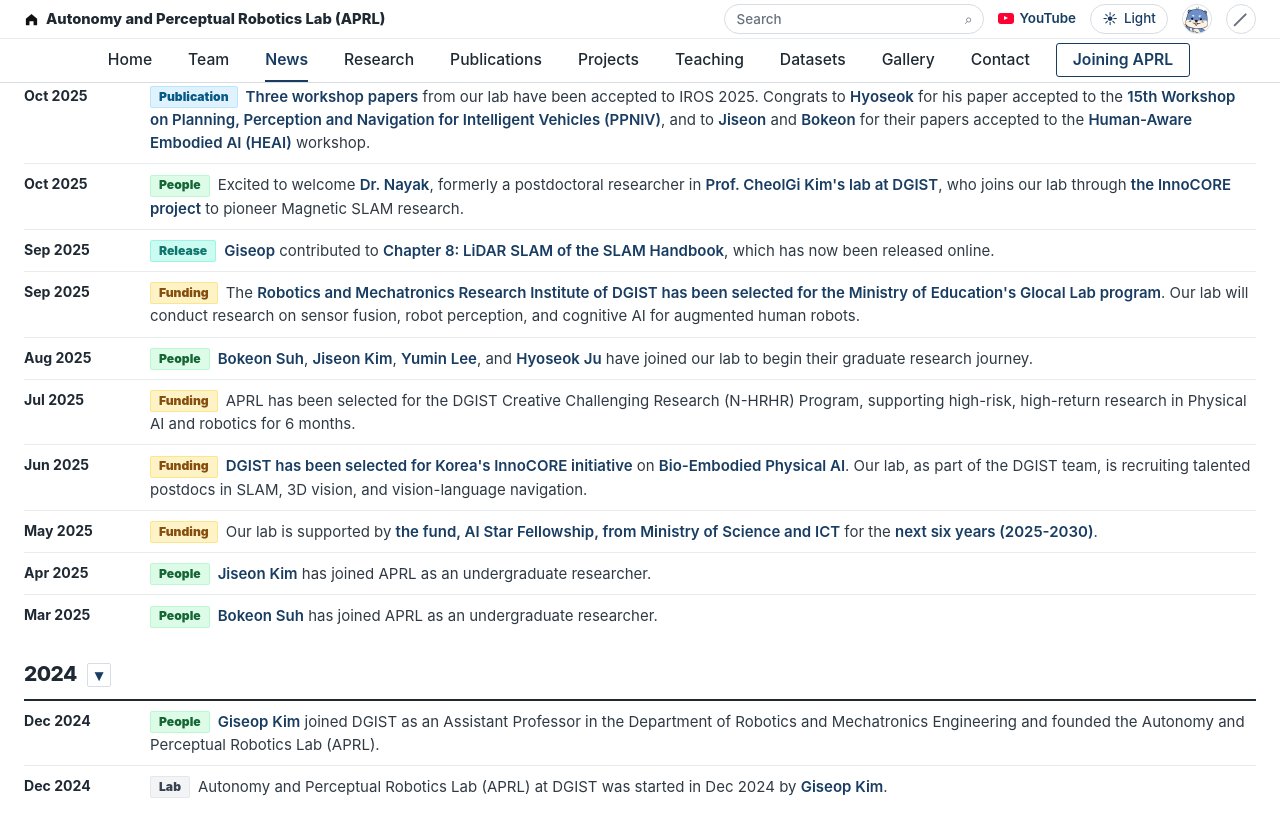
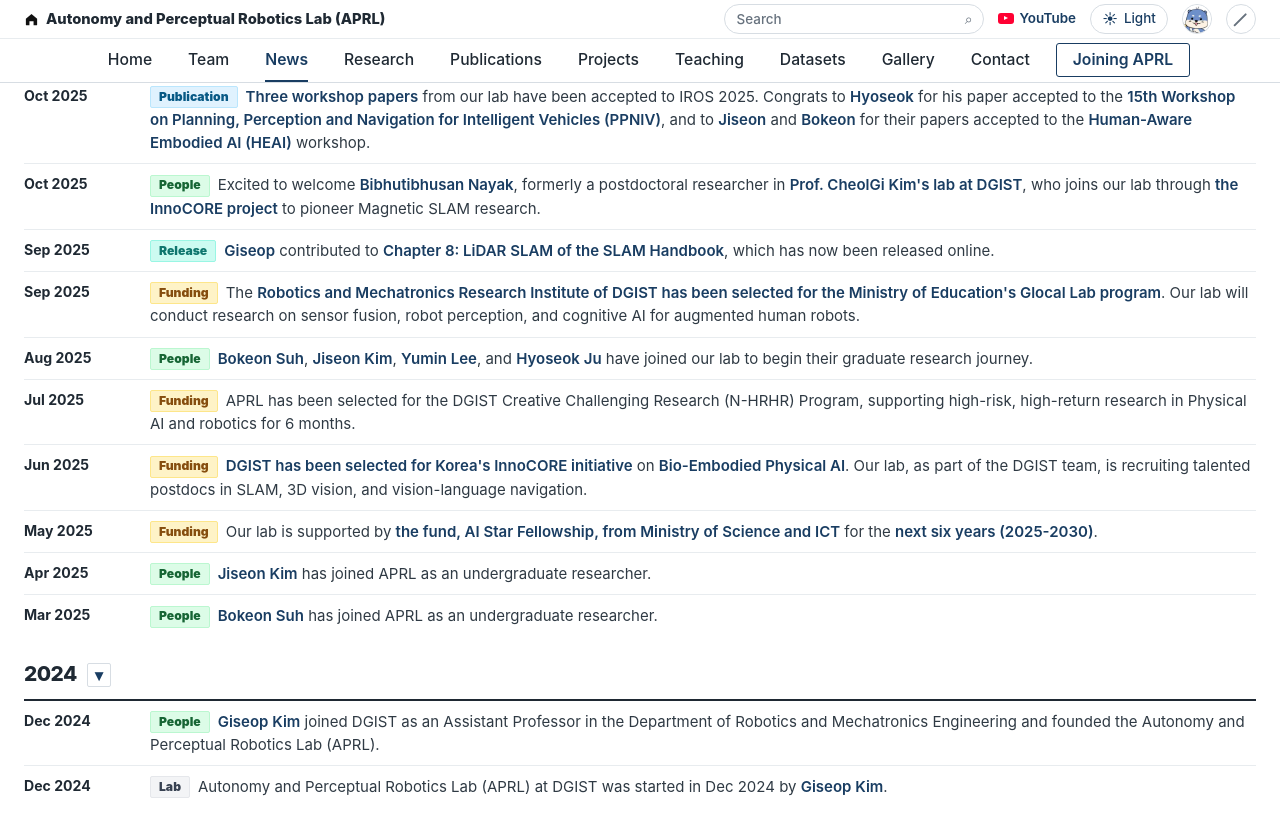
Before and after one commit to team-aprl/team-aprl.github.io, a Jekyll site: the page built from news.html, in a window 1280 px wide and 900 px high, scrolled down 1524 px. Shown: the top 837 px of the window. Built offline with Jekyll 4.4.1, drawn with Linux system fonts in a browser that asks for light colours.

Commit message:
Use Bibhutibhusan Nayak's full name in news

```diff
--- a/news-language.js
+++ b/news-language.js
@@ -20,7 +20,7 @@
     "winter-interns-2026": `<span class="news-tag tag-people">구성원</span><a href="team.html#team-member-hyeonwoo-jeong">정현우</a> 님, <a href="team.html#team-member-yewon-kim">김예원</a> 님, <a href="team.html#team-member-ayun-lee">이아윤</a> 님이 2026년 겨울·봄 학기 인턴으로 APRL에 합류했습니다. DGIST 4D 매핑과 지능형 로봇 탐사 연구에 참여합니다.`,
     "heai-poster-award": `<span class="news-tag tag-award">수상</span><a href="team.html#team-member-jiseon-kim">김지선</a> 님이 IROS 2025 <a href="https://heai-iros25-workshop.github.io/">HEAI Workshop</a>에서 <a href="https://www.dropbox.com/scl/fo/dz1m3bmpiiyb2ho8xku8x/ANYZ1dryKAzS2Lg_Z_Q5aQU?rlkey=5wt0uhmzp2s4zia7p1x79ansp&amp;dl=0">Best Poster Award</a>를 수상했습니다. 축하합니다.`,
     "iros-workshops-2025": `<span class="news-tag tag-publication">논문</span>연구실 워크숍 논문 3편이 IROS 2025에 채택되었습니다. <a href="team.html#team-member-hyoseok-ju">주효석</a> 님의 논문은 <a href="https://iros25-ppniv.github.io/">PPNIV Workshop</a>에, <a href="team.html#team-member-jiseon-kim">김지선</a> 님과 <a href="team.html#team-member-bokeon-suh">서보건</a> 님의 논문은 <a href="https://heai-iros25-workshop.github.io/">Human-Aware Embodied AI (HEAI) Workshop</a>에 채택되었습니다.`,
-    "nayak-joins": `<span class="news-tag tag-people">구성원</span>DGIST <a href="https://nbest.dgist.ac.kr/PROFESSOR.html">김철기 교수님 연구실</a>에서 근무한 <a href="team.html#team-member-bibhutibhusan-nayak">Nayak</a> 님이 <a href="https://www.hellodd.com/news/articleView.html?idxno=109383">InnoCORE 사업</a>을 통해 APRL에 합류했습니다. Magnetic SLAM 연구를 개척할 예정입니다.`,
+    "nayak-joins": `<span class="news-tag tag-people">구성원</span>DGIST <a href="https://nbest.dgist.ac.kr/PROFESSOR.html">김철기 교수님 연구실</a>에서 근무한 <a href="team.html#team-member-bibhutibhusan-nayak">Bibhutibhusan Nayak</a> 님이 <a href="https://www.hellodd.com/news/articleView.html?idxno=109383">InnoCORE 사업</a>을 통해 APRL에 합류했습니다. Magnetic SLAM 연구를 개척할 예정입니다.`,
     "slam-handbook": `<span class="news-tag tag-release">출간</span><a href="team.html#team-member-giseop-kim">김기섭</a> 교수님이 집필에 참여한 <a href="publications.html?year=2026&amp;type=book&amp;venue=slam-handbook#publications">SLAM Handbook 8장: LiDAR SLAM</a>이 온라인으로 공개되었습니다.`,
     "glocal-lab": `<span class="news-tag tag-funding">연구비</span><a href="https://www.etnews.com/20250911000013">DGIST 로봇및기계전자연구소가 교육부 글로컬랩 사업에 선정</a>되었습니다. APRL은 증강형 인간 로봇을 위한 센서 융합, 로봇 인식, 인지 AI 연구를 수행합니다.`,
     "grad-members-2025": `<span class="news-tag tag-people">구성원</span><a href="team.html#team-member-bokeon-suh">서보건</a> 님, <a href="team.html#team-member-jiseon-kim">김지선</a> 님, <a href="team.html#team-member-yumin-lee">이유민</a> 님, <a href="team.html#team-member-hyoseok-ju">주효석</a> 님이 APRL에 합류해 대학원 연구 여정을 시작했습니다.`,
--- a/news.html
+++ b/news.html
@@ -126,7 +126,7 @@ extra_scripts:
           </li>
           <li data-news-category="people" data-news-id="nayak-joins">
             <time datetime="2025-10">Oct 2025</time>
-            <p><span class="news-tag tag-people">People</span>Excited to welcome <a href="{{ '/team.html' | relative_url }}#team-member-bibhutibhusan-nayak">Dr. Nayak</a>, formerly a postdoctoral researcher in <a href="https://nbest.dgist.ac.kr/PROFESSOR.html">Prof. CheolGi Kim's lab at DGIST</a>, who joins our lab through <a href="https://www.hellodd.com/news/articleView.html?idxno=109383">the InnoCORE project</a> to pioneer Magnetic SLAM research.</p>
+            <p><span class="news-tag tag-people">People</span>Excited to welcome <a href="{{ '/team.html' | relative_url }}#team-member-bibhutibhusan-nayak">Bibhutibhusan Nayak</a>, formerly a postdoctoral researcher in <a href="https://nbest.dgist.ac.kr/PROFESSOR.html">Prof. CheolGi Kim's lab at DGIST</a>, who joins our lab through <a href="https://www.hellodd.com/news/articleView.html?idxno=109383">the InnoCORE project</a> to pioneer Magnetic SLAM research.</p>
           </li>
           <li data-news-category="release" data-news-id="slam-handbook">
             <time datetime="2025-09">Sep 2025</time>
```
